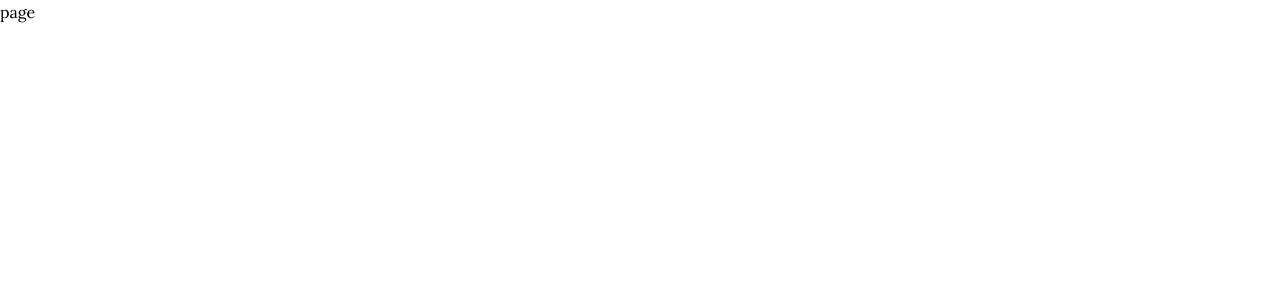
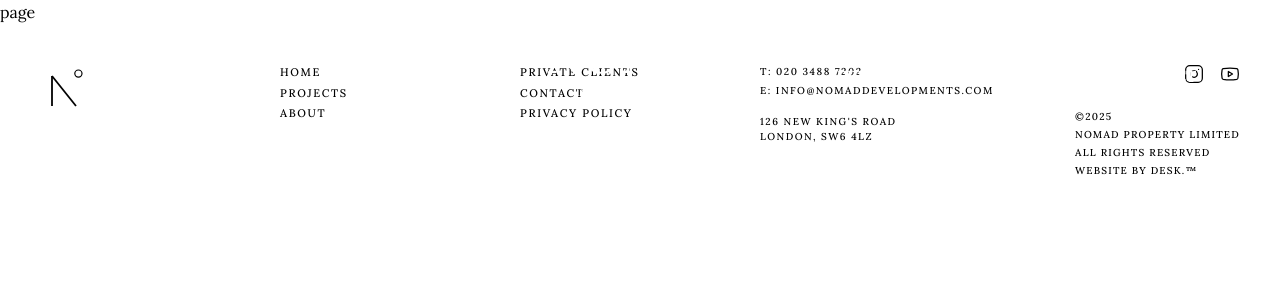
Before and after one commit to 404annas/nomad-devs, a Next.js app: page /contact in a window 1280 px wide. Shown: the top 300 px of the page. Built offline with nearby package versions, Linux system fonts and the light colour scheme.

Commit message:
Pages added

```diff
--- a/src/app/Home/Home.tsx
+++ b/src/app/Home/Home.tsx
@@ -1,22 +1,18 @@
 import About from '@/components/About'
 import Client from '@/components/Client'
 import FollowUs from '@/components/FollowUs'
-import Footer from '@/components/Footer'
 import Hero from '@/components/Hero'
-import Navbar from '@/components/Navbar'
 import Portfolio from '@/components/Portfolio'
 import React from 'react'
 
 const Home = () => {
   return (
     <div className='relative'>
-        <Navbar />
         <Hero />
         <About />
         <Portfolio />
         <Client />
         <FollowUs />
-        <Footer />
     </div>
   )
 }
--- a/src/app/layout.tsx
+++ b/src/app/layout.tsx
@@ -1,6 +1,8 @@
 import type { Metadata } from "next";
 import { Geist, Geist_Mono } from "next/font/google";
 import "./globals.css";
+import Navbar from "@/components/Navbar";
+import Footer from "@/components/Footer";
 
 const geistSans = Geist({
   variable: "--font-geist-sans",
@@ -27,7 +29,9 @@ export default function RootLayout({
       <body
         className={`${geistSans.variable} ${geistMono.variable} antialiased`}
       >
+        <Navbar />
         {children}
+        <Footer/>
       </body>
     </html>
   );
```
